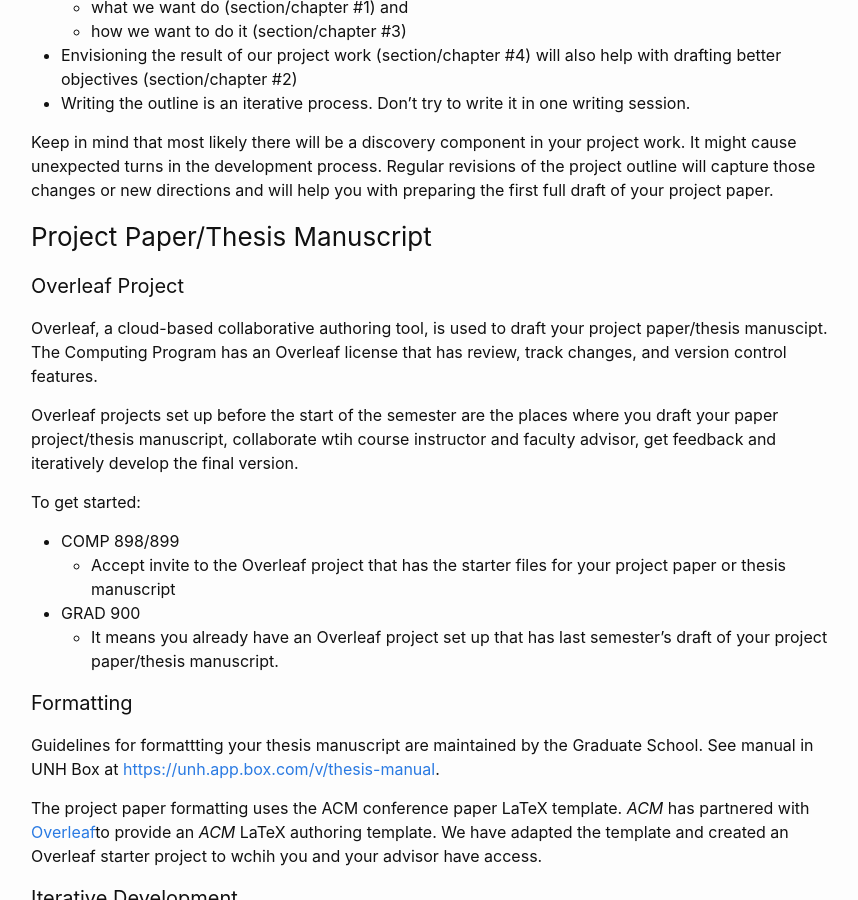
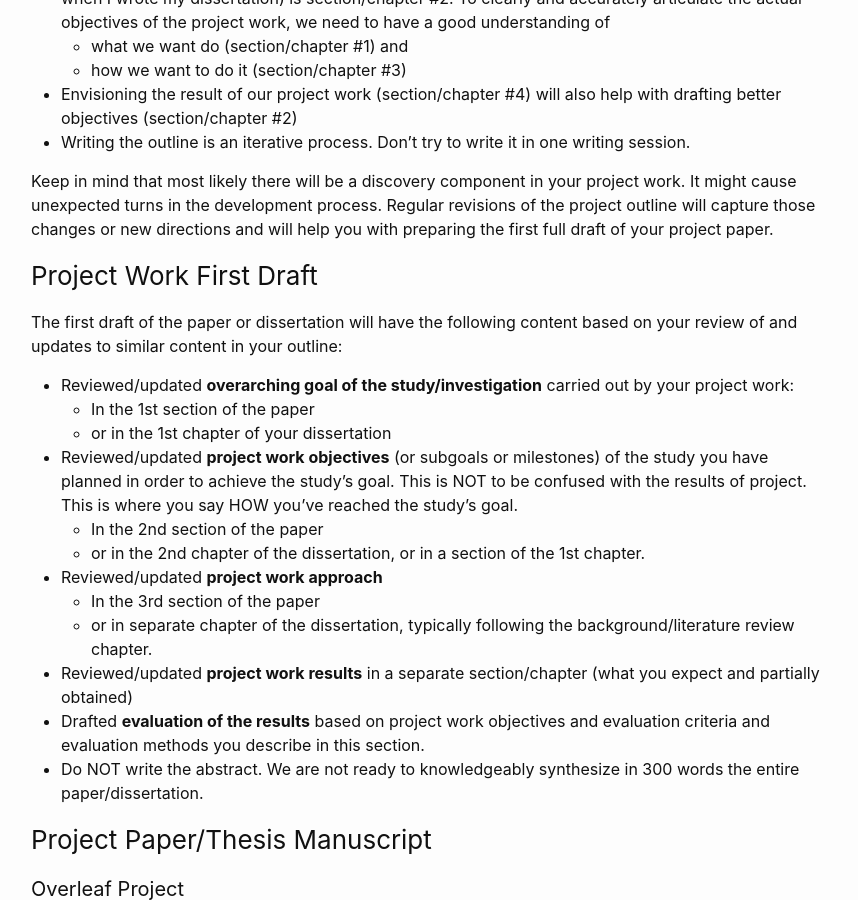
Before and after one commit to unh-comp-master-project/unh-comp-master-project.github.io, a Jekyll site: the page built from work-products.md, in a window 1280 px wide and 900 px high, scrolled down 1136 px. Shown: the whole window, without its empty margins (209-1067 px from the left). Built offline with Jekyll 4.4.1, drawn with Linux system fonts in a browser that asks for light colours; some of the changed text lies outside the part shown.

Commit message:
updated schedule and work products

```diff
--- a/work-products.md
+++ b/work-products.md
@@ -5,6 +5,8 @@ permalink: /work-products/
 ---
 
 [Project Work Outline](#project-work-outline)
+
+[Project Work First Draft](#project-work-first-draft)
 
 [Project Paper/Thesis Manuscript](#project-paper/thesis-manuscript)
 
@@ -52,6 +54,30 @@ project work. It might cause unexpected turns in the development process.
 Regular revisions of the project outline will capture those changes or new
 directions and will help you with preparing the first full draft of your
 project paper.
+
+### Project Work First Draft
+The first draft of the paper or dissertation will have the following content
+based on your review of and updates to similar content in your outline:
+* Reviewed/updated **overarching goal of the study/investigation** carried out
+by your project work:
+  * In the 1st section of the paper
+  * or in the 1st chapter of your dissertation
+* Reviewed/updated **project work objectives** (or subgoals or milestones) of
+the study you have planned in order to achieve the study's goal. This is NOT
+to be confused with the results of project. This is where you say HOW you've
+reached the study's goal.
+  * In the 2nd section of the paper
+  * or in the 2nd chapter of the dissertation, or in a  section of the 1st
+  chapter.
+* Reviewed/updated **project work approach**
+  * In the 3rd section of the paper
+  * or in separate chapter of the dissertation, typically following the
+  background/literature review chapter.
+* Reviewed/updated **project work results** in a separate section/chapter (what
+you expect and partially obtained)
+* Drafted **evaluation of the results** based on project work objectives and
+evaluation criteria and evaluation methods you describe in this section.
+* Do NOT write the abstract. We are not ready to knowledgeably synthesize in 300 words the entire paper/dissertation.
 
 
 ### Project Paper/Thesis Manuscript
```
Also changed, not shown: learning-activities.md (+2 -2 lines), weekly-schedule.md (+18 -2 lines).
